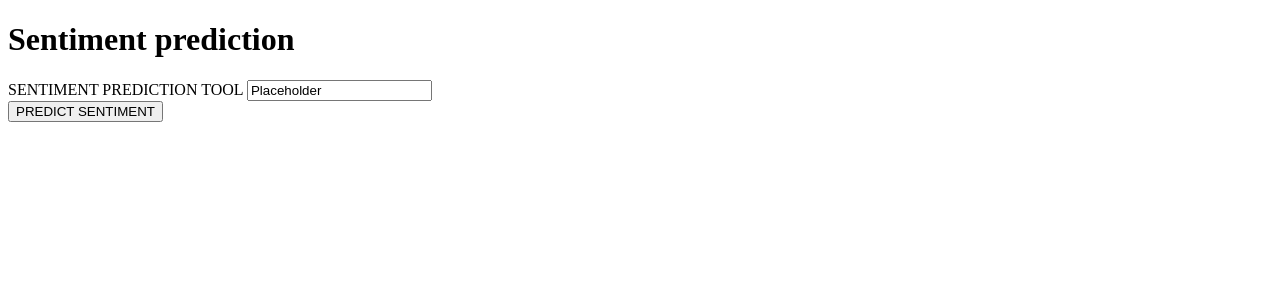
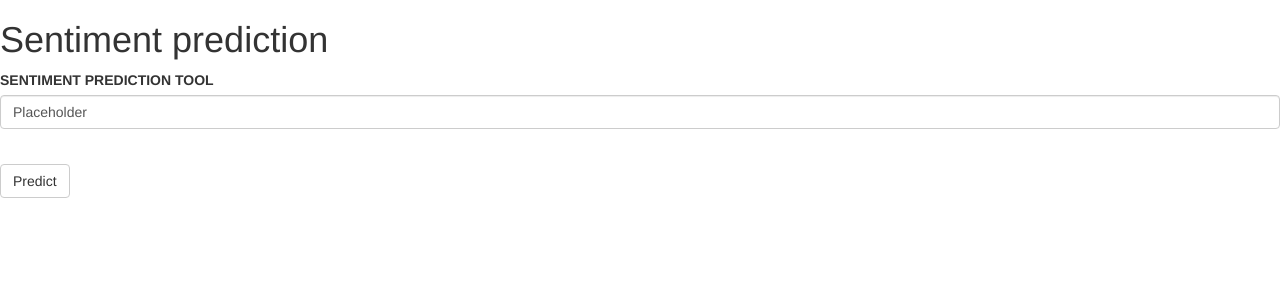
Before and after one commit to AlexanderBelfort/SentimentPredictor, a Flask app: page / in a window 1280 px wide. Shown: the top 300 px of the page. Run offline with Flask 2, Linux system fonts and the light colour scheme; parts of the project's set-up code (start-up, migrations or seed data) failed here and were passed over; some libraries are stand-ins or nearby versions.

Commit message:
new index

```diff
--- a/templates/index.html
+++ b/templates/index.html
@@ -3,7 +3,8 @@
 
 <head>
     <meta charset="UTF-8">
-    <title>ML Cancer API</title>
+    <title>ML Sentiment API</title>
+    <link href="//netdna.bootstrapcdn.com/bootstrap/3.3.6/css/bootstrap.min.css" rel="stylesheet" media="screen">
 </head>
 
 
@@ -12,11 +13,12 @@
         <h1>Sentiment prediction</h1>
 
         <form action="{{ url_for('predict')}}"method="post">
+            <div class="form-group">
+                <label for="test">SENTIMENT PREDICTION TOOL</label>
+                <input type="text" class="form-control" step="any" name="aloo" id="test" value={{ test | default("Placeholder", true) }} required="required"/> <br>
+            </div>
 
-            <label for="test">SENTIMENT PREDICTION TOOL</label>
-            <input type="text" step="any" name="aloo" id="test" value={{ test | default("Placeholder", true) }} required="required"/> <br>
-
-            <button type="submit">PREDICT SENTIMENT</button>
+            <button type="submit" class="btn btn-default">Predict</button>
         </form>
 
         <br>
```
